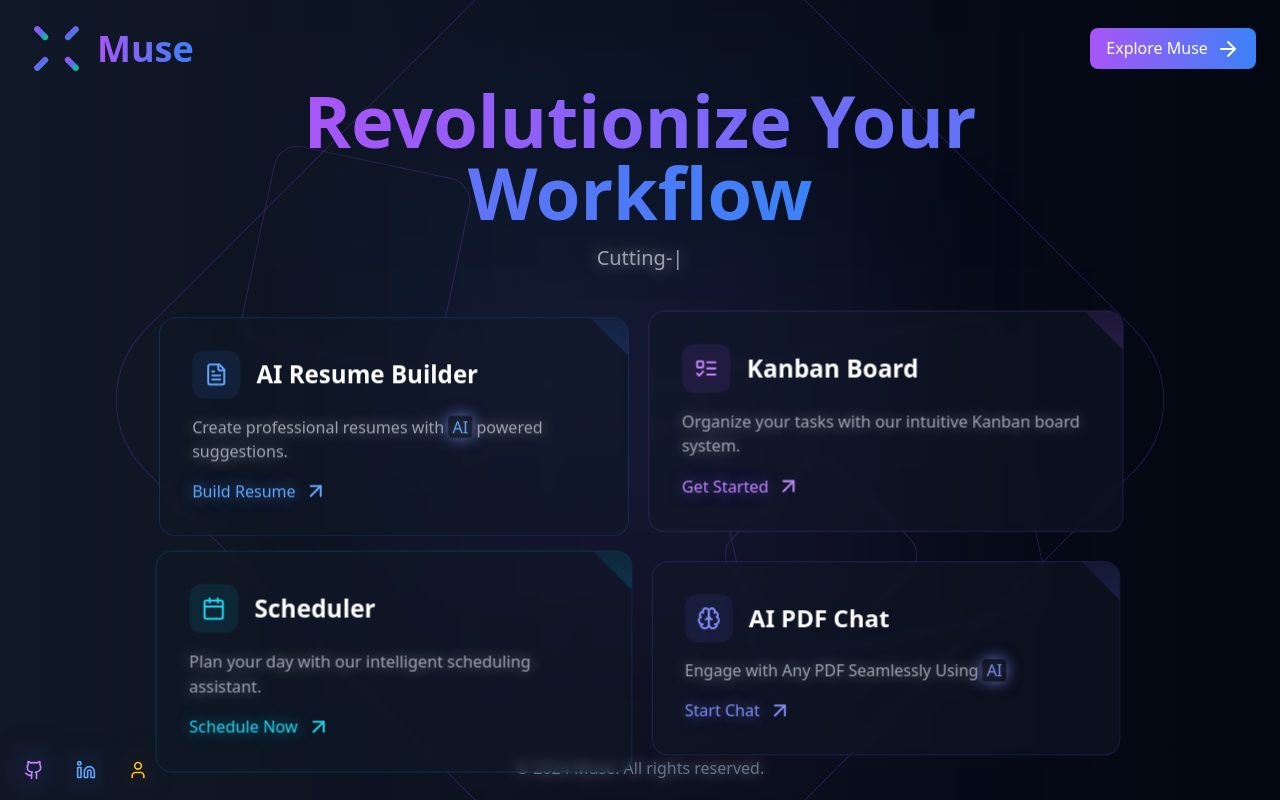
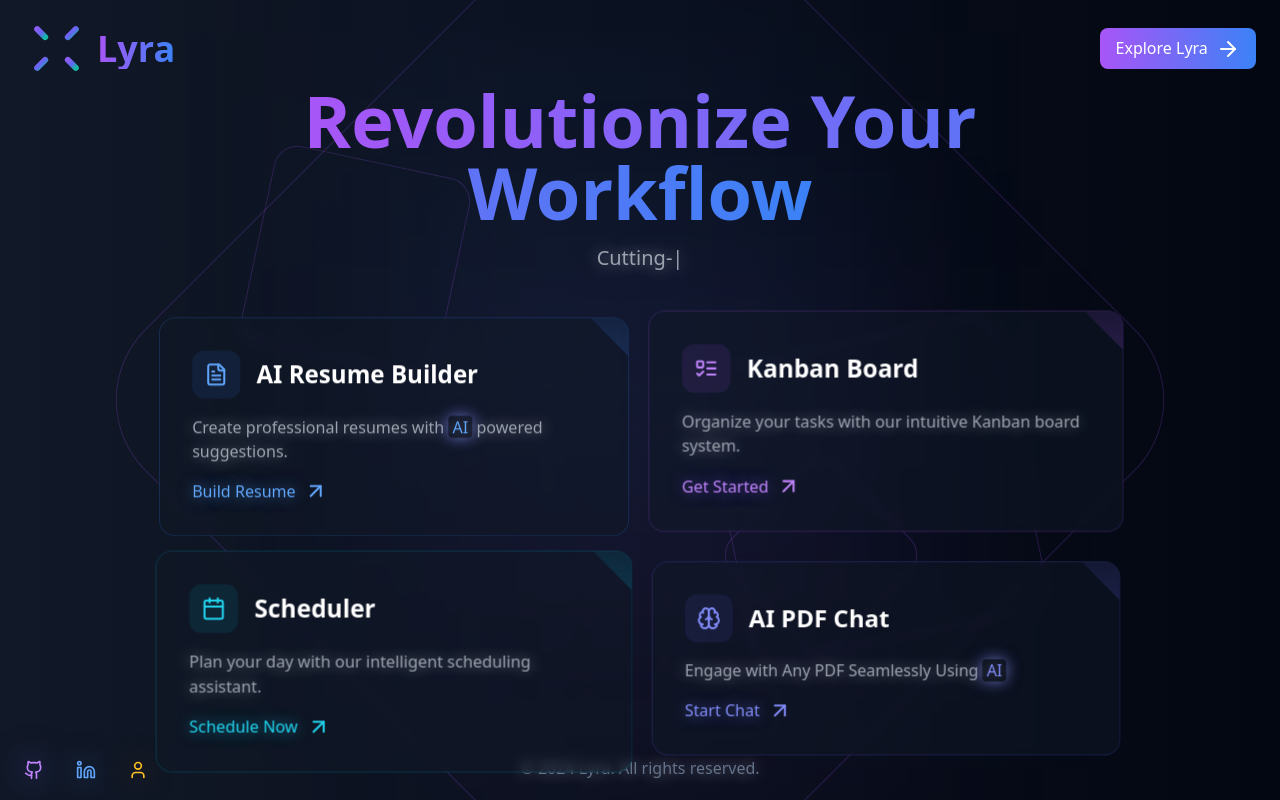
Before and after one commit to akeshwani2/lyra, a Next.js app: page / in a window 1280 px wide. Built offline with nearby package versions, Linux system fonts and the light colour scheme; no server answers.

Commit message:
Changed name

```diff
--- a/package.json
+++ b/package.json
@@ -1,5 +1,5 @@
 {
-  "name": "muse-v3",
+  "name": "lyra-v3",
   "version": "0.1.0",
   "private": true,
   "scripts": {
--- a/src/app/layout.tsx
+++ b/src/app/layout.tsx
@@ -18,7 +18,7 @@ const geistMono = localFont({
 })
 
 export const metadata: Metadata = {
-  title: "Muse",
+  title: "Lyra",
 }
 
 export default function RootLayout({
--- a/src/app/page.tsx
+++ b/src/app/page.tsx
@@ -43,13 +43,13 @@ const DashboardPage = () => {
         <div className="flex items-center gap-2">
           <Image
             src="/logo.svg" // Add your logo file to the public folder
-            alt="Muse Logo"
+            alt="Lyra Logo"
             width={65}
             height={65}
             className="rounded-lg"
           />
           <span className="text-4xl font-bold bg-gradient-to-r from-purple-500 to-blue-500 text-transparent bg-clip-text">
-            Muse
+            Lyra
           </span>
         </div>
 
@@ -64,7 +64,7 @@ const DashboardPage = () => {
             <span className="relative z-10">
               {isSignedIn
                 ? `Welcome ${user?.username || user?.firstName ? (user?.username || user?.firstName) : 'back'}!`
-                : <>Explore Muse <ArrowRight className="inline ml-1" /></>
+                : <>Explore Lyra <ArrowRight className="inline ml-1" /></>
               }
             </span>
             <div className="absolute inset-0 bg-gradient-to-r from-purple-500 to-blue-500 opacity-0 group-hover:opacity-100
@@ -278,7 +278,7 @@ const DashboardPage = () => {
           </a>
         </div>
         <div className="flex items-center justify-center pb-1 [text-shadow:0_0_15px_rgba(255,255,255,0.5)]">
-        <p>© 2024 Muse. All rights reserved.</p>
+        <p>© 2024 Lyra. All rights reserved.</p>
         </div>
       </footer>
     </div>
--- a/src/app/sign-in/[[...sign-in]]/page.tsx
+++ b/src/app/sign-in/[[...sign-in]]/page.tsx
@@ -16,9 +16,9 @@ export default function Page() {
       <div className="fixed top-0 left-0 right-0 flex items-center justify-between px-6 py-4  z-50">
           {/* Logo */}
           <Link href="/" className="flex items-center">
-            <Image src="/logo.svg" alt="Muse Logo" width={65} height={65} />
+            <Image src="/logo.svg" alt="Lyra Logo" width={65} height={65} />
             <span className="text-4xl font-bold bg-gradient-to-r from-cyan-500 to-blue-500 text-transparent bg-clip-text pl-4">
-              Muse
+              Lyra
             </span>
           </Link>
         </div>
@@ -38,7 +38,7 @@ export default function Page() {
         {/* Left side welcome section */}
         <div className='flex flex-col gap-5 w-[500px]'>
           <h1 className="text-6xl text-center font-bold bg-gradient-to-r from-cyan-500 to-blue-500 text-transparent bg-clip-text pb-2">
-            Sign in to Muse!
+            Sign in to Lyra!
           </h1>
           <div className="h-24">
           <p className="text-muted-foreground text-lg text-center [text-shadow:0_0_15px_rgba(255,255,255,0.3)]">
@@ -121,7 +121,7 @@ export default function Page() {
           </a>
         </div>
         <div className="flex items-center justify-center pb-1">
-        <p>© 2024 Muse. All rights reserved.</p>
+        <p>© 2024 Lyra. All rights reserved.</p>
         </div>
       </footer>
     </div>
--- a/src/components/ui/KanbanBoard.tsx
+++ b/src/components/ui/KanbanBoard.tsx
@@ -844,7 +844,7 @@ function KanbanBoard() {
                 </div>
             </div>
             <div className="flex items-center text-sm opacity-50 text-muted-foreground justify-center pb-1">
-                <p>© 2024 Muse. All rights reserved.</p>
+                <p>© 2024 Lyra. All rights reserved.</p>
             </div>
         </div>
     );
```
Also changed, not shown: 1 other file (tests, documents, lock files or other folders).
